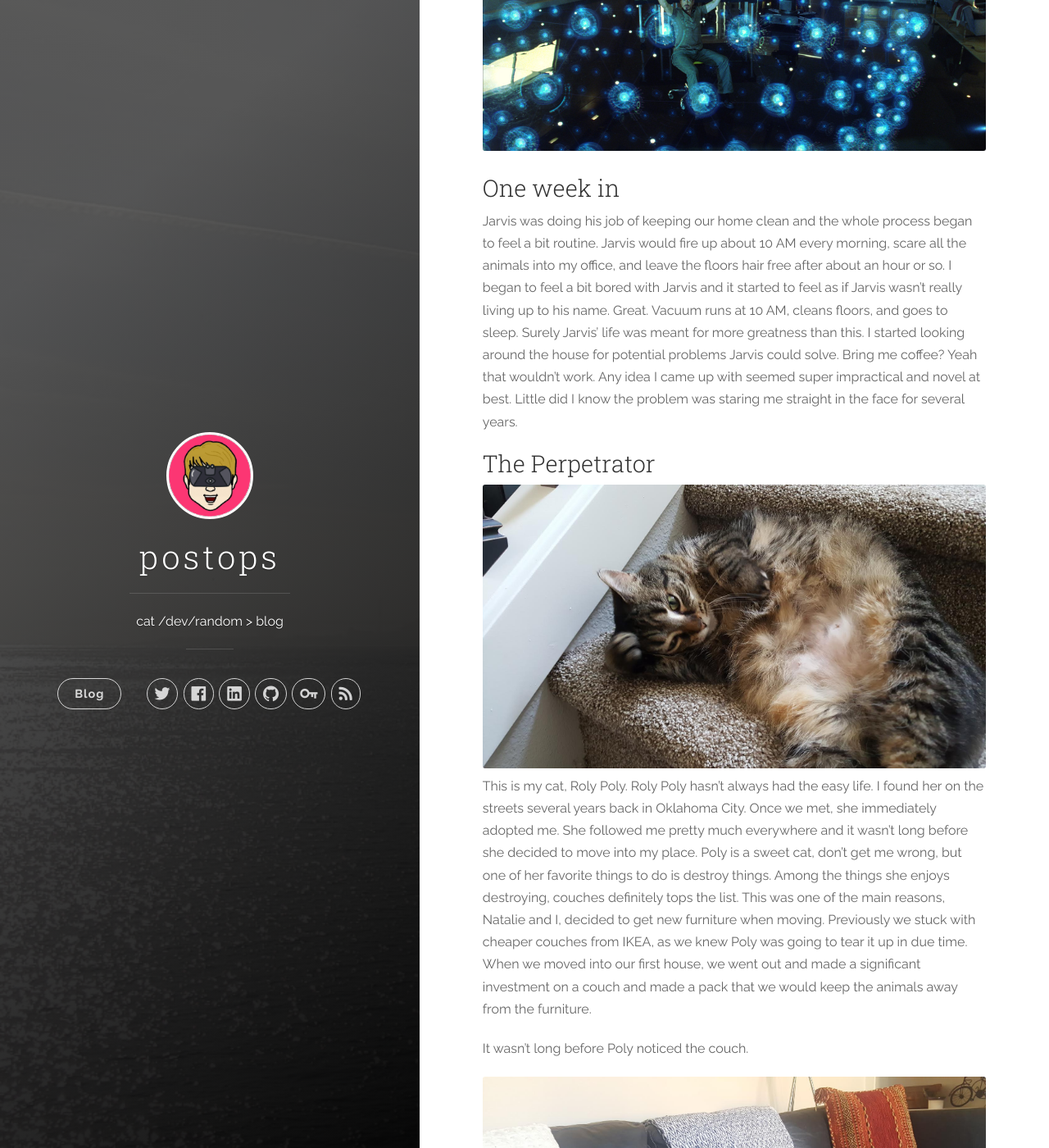
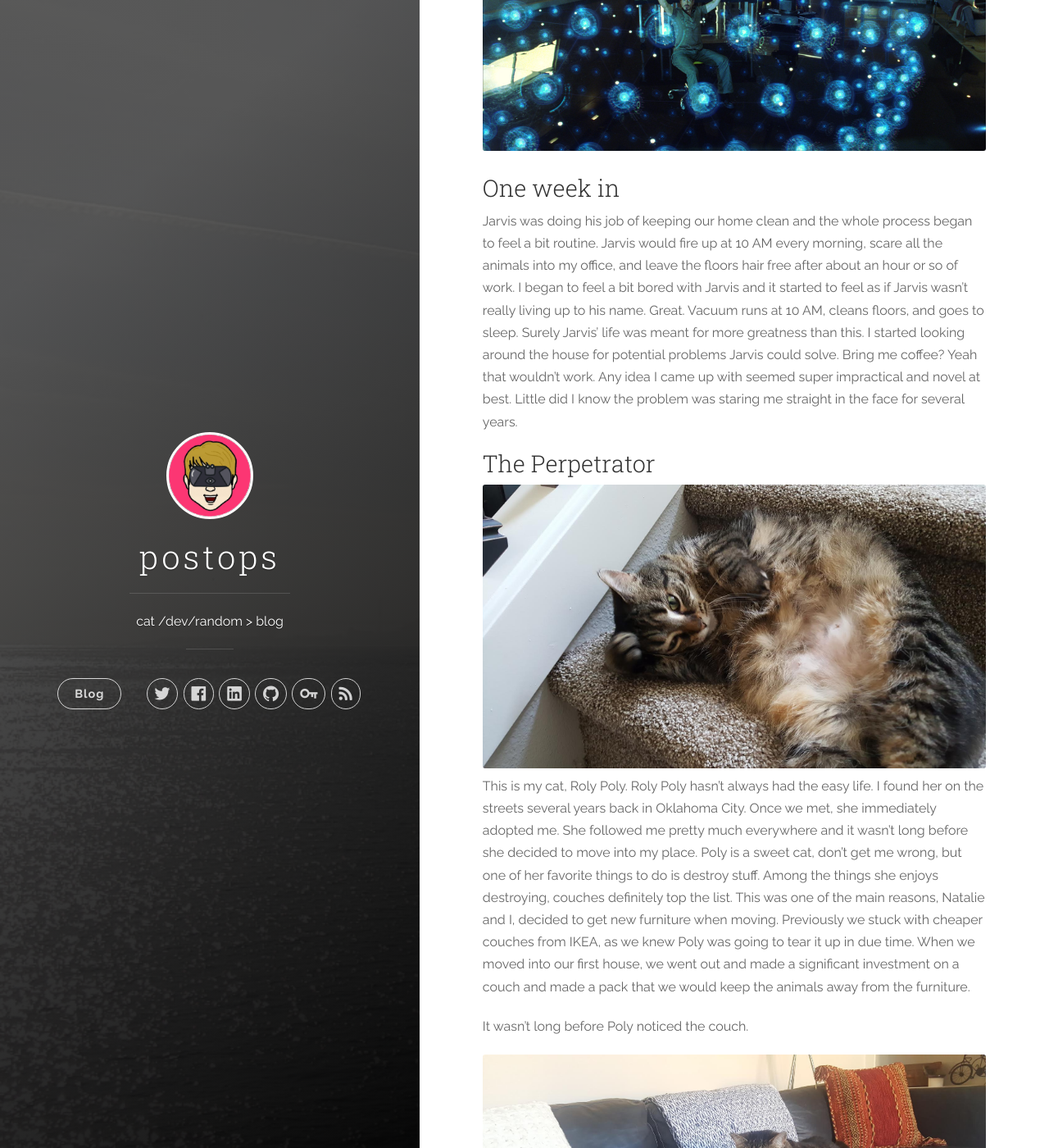
Before and after one commit to postops/postops.github.io, a Jekyll site: the page built from _posts/2016-06-25-controlling-your-neato-botvac-with-ifttt.markdown, in a window 1280 px wide and 1400 px high, scrolled down 1326 px. Shown: the whole window at 82% size. Built offline with Jekyll 4.4.1, drawn with Linux system fonts in a browser that asks for light colours; nearby versions of some CDN libraries; comment, search, counter and statistics services are not loaded; some of the changed text lies outside the part shown.

```diff
--- a/_layouts/post.html
+++ b/_layouts/post.html
@@ -11,6 +11,7 @@ layout: post-default
 
   <section class="post">
     {{ content }}
+    <a href="https://github.com/postops/postops.github.io/tree/master/{{ page.relative_path }}" target="_blank">See a mistake? Open a PR.</a>
   </section>
   {% if page.comments != false and site.disqus_shortname %}<section id="disqus_thread"></section><!-- /#disqus_thread -->{% endif %}
 </article>
--- a/_posts/2016-06-25-controlling-your-neato-botvac-with-ifttt.markdown
+++ b/_posts/2016-06-25-controlling-your-neato-botvac-with-ifttt.markdown
@@ -10,27 +10,27 @@ tags: [terraform,packer,api,iot,botvac,cats]
 Natalie and I just recently moved into a new home and rather than move everything we decided it was about time to just up and replace most of our furniture. Along with some of the new furniture purchased, we agreed that we should invest in technology that would help automate our lives. It was quickly determined, that we both hate vacuuming. It doesn't take long for your floors to be covered in loose hair when you live with two cats and a dog, so we headed out to buy a robot vacuum the second day of living in the new home.
 
 ### The purchase
-After lots of discussion and comparing products, we decided to go with the Neato Botvac. We chose the Neato mostly because of it's square design (for corners), price point, and vacuuming power. We took it home, unboxed it, and got it all setup on our network.
+After lots of discussion and comparing products, we decided to go with the [Neato Botvac](https://amzn.com/B0168KHVZW). We chose the Neato mostly because of it's square design (it needed to reach corners), price point, and vacuuming power. We took it home, unboxed it, and got it all setup on our network.
 
 ![The Neato](/images/posts/botvac-post/botvac.jpg)
 
-It was beautiful. No more vacuuming. Well.. No more daily vacuuming. A serious vacuuming is due from time to time. I was excited to say the least. I even gave my vacuum the fitting name of "Jarvis". I am not a big Iron Man fan, but felt this thing was going to be about as transformative as Tony Stark's AI companion.
+It was beautiful. No more vacuuming. Well.. No more daily vacuuming. A serious vacuuming is due from time to time. I was excited to say the least. We even gave the vacuum the fitting name of "Jarvis". I am not a big Iron Man fan, but it felt fitting as this thing was going to be about as transformative as Tony Stark's AI companion.
 
 ![The real Jarvis](/images/posts/botvac-post/real-jarvis.jpg)
 
 ### One week in
-Jarvis was doing his job of keeping our home clean and the whole process began to feel a bit routine. Jarvis would fire up about 10 AM every morning, scare all the animals into my office, and leave the floors hair free after about an hour or so. I began to feel a bit bored with Jarvis and it started to feel as if Jarvis wasn't really living up to his name. Great. Vacuum runs at 10 AM, cleans floors, and goes to sleep. Surely Jarvis' life was meant for more greatness than this. I started looking around the house for potential problems Jarvis could solve. Bring me coffee? Yeah that wouldn't work. Any idea I came up with seemed super impractical and novel at best. Little did I know the problem was staring me straight in the face for several years.
+Jarvis was doing his job of keeping our home clean and the whole process began to feel a bit routine. Jarvis would fire up at 10 AM every morning, scare all the animals into my office, and leave the floors hair free after about an hour or so of work. I began to feel a bit bored with Jarvis and it started to feel as if Jarvis wasn't really living up to his name. Great. Vacuum runs at 10 AM, cleans floors, and goes to sleep. Surely Jarvis' life was meant for more greatness than this. I started looking around the house for potential problems Jarvis could solve. Bring me coffee? Yeah that wouldn't work. Any idea I came up with seemed super impractical and novel at best. Little did I know the problem was staring me straight in the face for several years.
 
 ### The Perpetrator
 ![Roly Poly](/images/posts/botvac-post/the-perpetrator.jpg)
-This is my cat, Roly Poly. Roly Poly hasn't always had the easy life. I found her on the streets several years back in Oklahoma City. Once we met, she immediately adopted me. She followed me pretty much everywhere and it wasn't long before she decided to move into my place. Poly is a sweet cat, don't get me wrong, but one of her favorite things to do is destroy things. Among the things she enjoys destroying, couches definitely tops the list. This was one of the main reasons, Natalie and I, decided to get new furniture when moving. Previously we stuck with cheaper couches from IKEA, as we knew Poly was going to tear it up in due time. When we moved into our first house, we went out and made a significant investment on a couch and made a pack that we would keep the animals away from the furniture.
+This is my cat, Roly Poly. Roly Poly hasn't always had the easy life. I found her on the streets several years back in Oklahoma City. Once we met, she immediately adopted me. She followed me pretty much everywhere and it wasn't long before she decided to move into my place. Poly is a sweet cat, don't get me wrong, but one of her favorite things to do is destroy stuff. Among the things she enjoys destroying, couches definitely top the list. This was one of the main reasons, Natalie and I, decided to get new furniture when moving. Previously we stuck with cheaper couches from IKEA, as we knew Poly was going to tear it up in due time. When we moved into our first house, we went out and made a significant investment on a couch and made a pack that we would keep the animals away from the furniture.
 
 It wasn't long before Poly noticed the couch.
 
 ![Poly laying on our new couch](/images/posts/botvac-post/this-has-gotta-stop.jpg)
 
 ### This had to stop
-I was determined to make sure Poly would not destroy the couch. I would pick her up and move her off every time she hopped on, tell her no when I saw her pulling her self across the floor anchored into the couch, and the whole thing began to get exhausting. Plus I could only keep an eye on her during my waking hours. At night, she had free reign with the couch, while I slept trying not to think about it.
+I was determined to make sure Poly would not destroy the couch. I would pick her up and move her off every time she hopped on, tell her no when I saw her pulling her self across the floor anchored into the couch, and the whole thing began to get exhausting. Plus I could only keep an eye on her during my waking hours. At night, she had free reign with the couch, while we slept trying not to think about it.
 
 Then it hit me! The animals hated Jarvis. Ever since we purchased Jarvis, the animals would run into the other room every time 10 AM rolled around and they heard him revving up his motor. Robots and cats do not exactly live in harmony. I decided to use this to my advantage and set out to use Jarvis to keep Poly off the couch.
 
```
Also changed, not shown: other parts of _posts/2016-06-25-controlling-your-neato-botvac-with-ifttt.markdown (+2 -2 lines).
